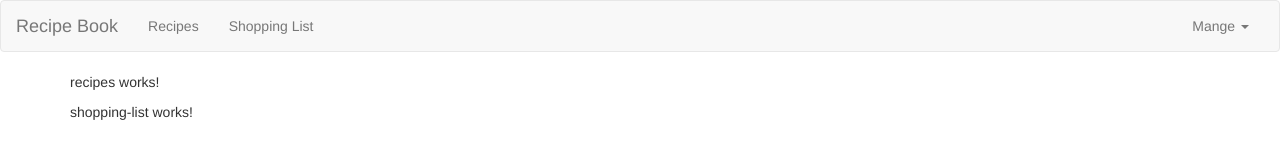
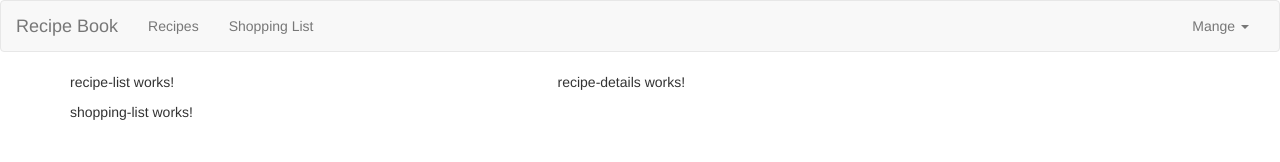
Before and after one commit to aadi1999/recipeApp, an Angular app: page / in a window 1280 px wide. Shown: the top 162 px of the page. Built offline with nearby package versions, Linux system fonts and the light colour scheme.

Commit message:
added recipe list and recipe details selector in recipe component

```diff
--- a/src/app/recipes/recipes.component.html
+++ b/src/app/recipes/recipes.component.html
@@ -1 +1,8 @@
-<p>recipes works!</p>
+<div class="row">
+    <div class="col-md-5">
+        <app-recipe-list></app-recipe-list>
+    </div>
+    <div class="col-md-7">
+        <app-recipe-details></app-recipe-details>
+    </div>
+</div>
```
